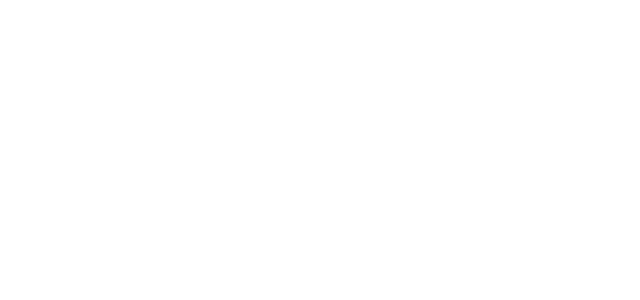
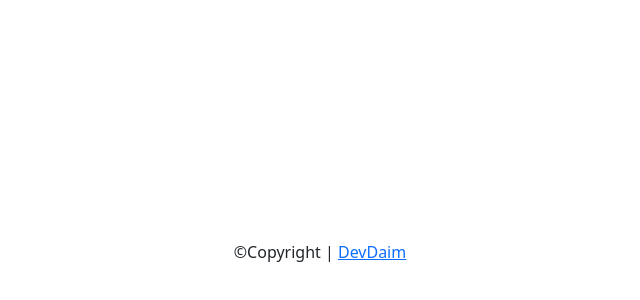
Before and after one commit to devdaim6/text-editor, a React (Create React App) app: page / in a window 1280 px wide. Shown: the part 1500-1800 px from the top of the page, without its empty margins (320-960 px from the left). Before the commit the page ends 800 px from the top, so only its background shows below. Built offline with nearby package versions, Linux system fonts and the light colour scheme.

Commit message:
copyright added

```diff
--- a/public/index.html
+++ b/public/index.html
@@ -26,4 +26,5 @@
     <script src="https://cdn.jsdelivr.net/npm/bootstrap@5.3.0-alpha1/dist/js/bootstrap.bundle.min.js" integrity="sha384-w76AqPfDkMBDXo30jS1Sgez6pr3x5MlQ1ZAGC+nuZB+EYdgRZgiwxhTBTkF7CXvN" crossorigin="anonymous"></script>
 
   </body>
+
 </html>
--- a/src/components/Form.js
+++ b/src/components/Form.js
@@ -1,6 +1,10 @@
 import React,{useState} from "react"
 export default function Form(){
 
+    const foot ={
+        textAlign:"center",
+        margin:"100vw 0 5vw 0"
+    }
     const handleUpperCase =(event)=>{
         // console.log("clicked");
         const NewText=text.toUpperCase();
@@ -65,6 +69,9 @@
         <h4 className="text-center">Preview</h4>
 <p >{text}</p>
     </div>
+    <footer style={foot}>
+    &copy;Copyright | <a href="https://www.devdaim.tech">DevDaim</a>
+  </footer>
 </>
     );
 }
```
